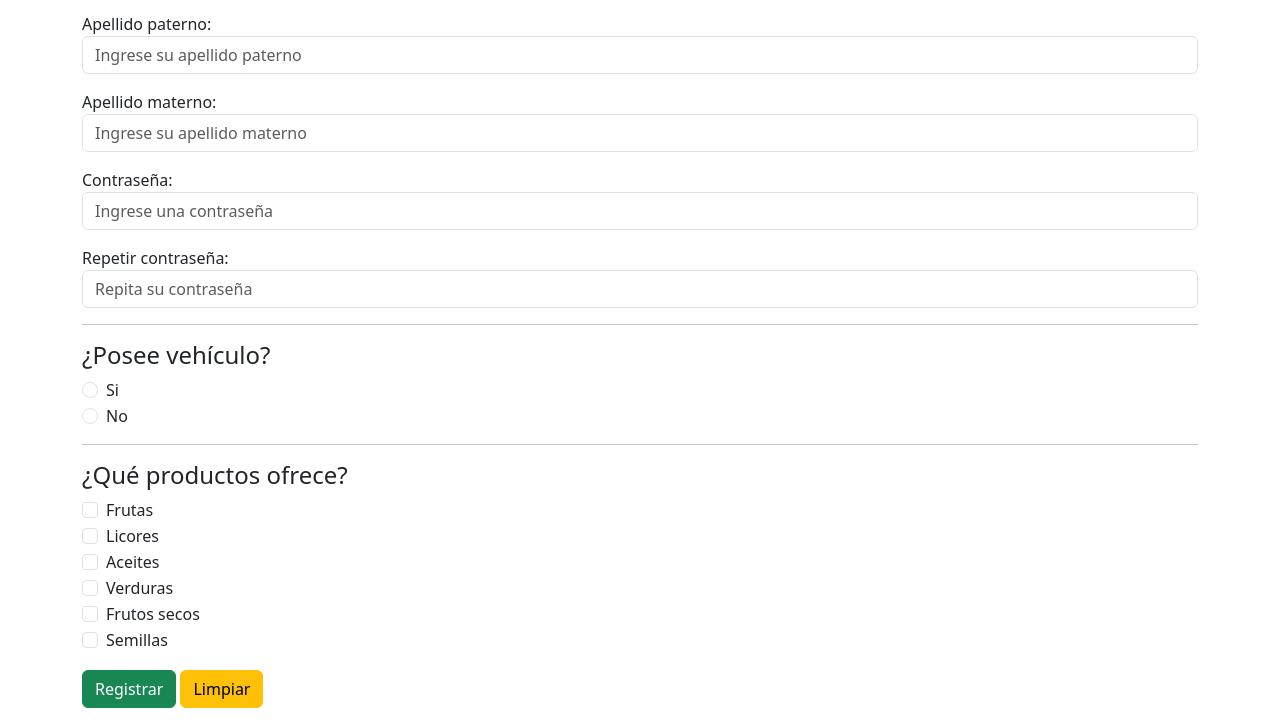
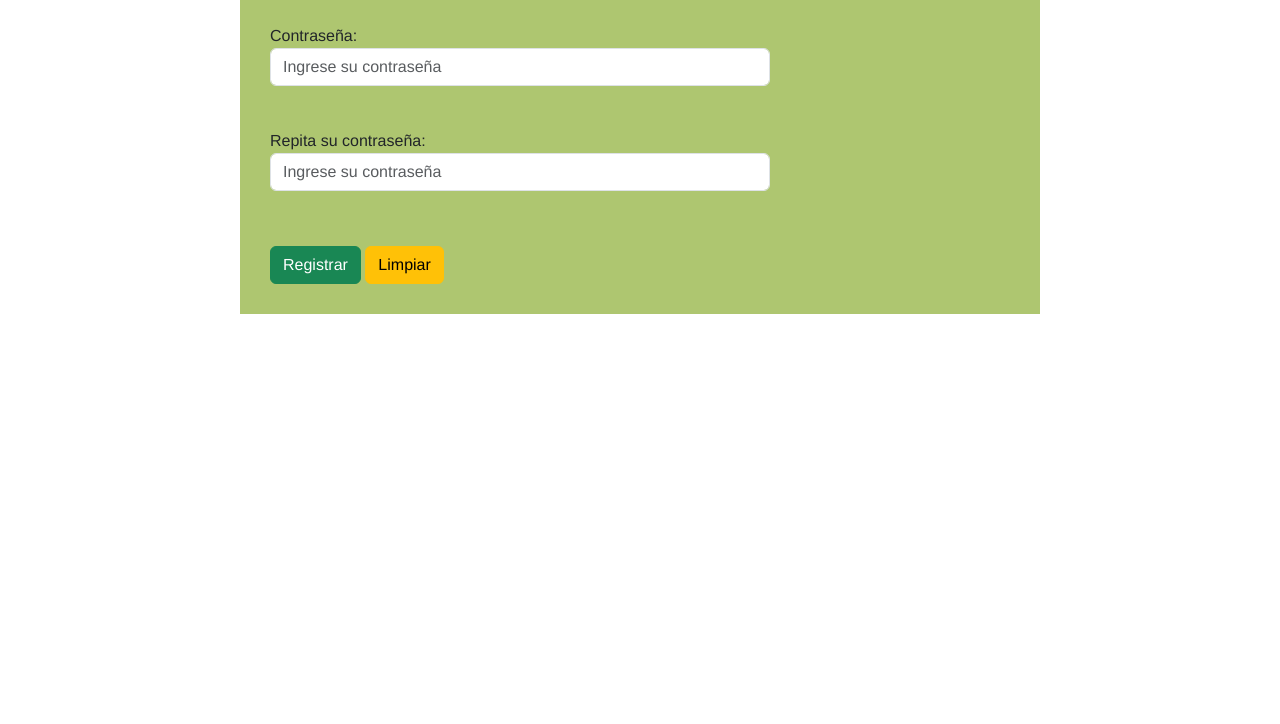
Before and after one commit to IgnacioAntGP/Exp1_GonzalezP_Zamora_008D, a plain HTML site: page registro_distribuidores.html in a window 1280 px wide. Shown: the part 171-895 px from the top of the page. After the commit the page ends 800 px from the top, so only its background shows below. Drawn offline with nearby package versions, Linux system fonts and the light colour scheme.

Commit message:
Validando con JQ Validate, revisar comentarios en el css, js y login.html

```diff
--- a/css/formularios.css
+++ b/css/formularios.css
@@ -5,9 +5,17 @@
     font-family: 'Franklin Gothic Medium', 'Arial Narrow', Arial, sans-serif;
 }
 
+/*Añadir un fondo de imagen a los formularios, la imagen está en \img\fondo_valle_colchagua.jpg*/
+
 .contenedor-form{
     background-color: #AEC670;
     margin-top: 15%;
+    width: 800px;
+    padding: 30px;
+}
+.contenedor-form-distrb{
+    background-color: #AEC670;
+    margin: auto;
     width: 800px;
     padding: 30px;
 }
--- a/js/validate.js
+++ b/js/validate.js
@@ -1,26 +1,21 @@
-
-
-
-
-/*
-    POR TESTEAR AÚN
-$().ready(function(){
-    $("#form-login").validate({
+//Funciona correctamente, añadir el resto de campos y validaciones
+$(function(){
+    $("#form-distrb").validate({
         //Reglas de validación
         rules:{
-            nomb_usuario:{
+            // NAME del INPUT
+            nombre:{
                 required: true,
-                minlenght: 6
+                minlength: 3
             },
-            contraseña:{
+            pass1: "required",
+            pass2:{
                 required: true,
-                minlenght: 6
+                equalTo: "#pass1"
             }
         },
         messages:{
-            nomb_usuario: "Ingrese su nombre de usuario porfavor",
-            contraseña: "Ingrese su contraseña porfavor"
+            nombre: "Debe ingresar un mínimo de 3 caracteres"
         }
     });
 });
-*/
--- a/registro_distribuidores.html
+++ b/registro_distribuidores.html
@@ -6,71 +6,24 @@
     <title>Formulario de registro - distribuidor</title>
     <link href="https://cdn.jsdelivr.net/npm/bootstrap@5.3.3/dist/css/bootstrap.min.css" rel="stylesheet">
     <link rel="icon" href="img/favicon1.jpg" type="image/x-icon">
+    <link href="css/formularios.css" rel="stylesheet">
 </head>
 <body>
-    <div class="container">
-        <hr>
+    <!--Rehacer el formulario-->
+    <div class="container contenedor-form-distrb" >
         <h1>Formulario de postulacion a distribuidor</h1>
-        <form id="form-distrib">
-            <label for="nomb" class="form-control-label mt-3">Nombre:</label>
-            <input type="text" class="form-control" id="nomb" name="nomb" placeholder="Ingrese su nombre" required autofocus>
-
-            <label for="appat" class="form-control-label mt-3">Apellido paterno:</label>
-            <input type="text" class="form-control" id="appat" name="appat" placeholder="Ingrese su apellido paterno" required>
-
-            <label for="apmat" class="form-control-label mt-3">Apellido materno:</label>
-            <input type="text" class="form-control" id="apmat" name="apmat" placeholder="Ingrese su apellido materno" required>
-
-            <label for="contraseña" class="form-control-label mt-3">Contraseña:</label>
-            <input type="password" class="form-control" id="contraseña" name="contraseña" placeholder="Ingrese una contraseña" required>
-
-            <label for="contraseña" class="form-control-label mt-3">Repetir contraseña:</label>
-            <input type="password" class="form-control" id="repet-contraseña" name="repet-contraseña" placeholder="Repita su contraseña" required>
-            <hr>
-
-            <h4>¿Posee vehículo?</h4>
-            <div class="form-check">
-                <label for="vehiculo-si">Si</label>
-                <input type="radio" class="form-check-input" id="vehiculo-si" name="optVehiculo" value="si">
-            </div>
-            <div class="form-check">
-                <label for="vehiculo-no">No</label>
-                <input type="radio" class="form-check-input" id="vehiculo-no" name="optVehiculo" value="no">
-            </div>
-            <hr>
-
-            <h4>¿Qué productos ofrece?</h4>
-            <div class="form-check">
-                <label for="fruta">Frutas</label>
-                <input type="checkbox" class="form-check-input" id="fruta" name="fruta" value="Frutas">
-            </div>
-
-            <div class="form-check">
-                <label for="licor">Licores</label>
-                <input type="checkbox" class="form-check-input" id="licor" name="licor" value="Licores">
-            </div>
-
-            <div class="form-check">
-                <label for="aceite">Aceites</label>
-                <input type="checkbox" class="form-check-input" id="aceite" name="aceite" value="Aceites">
-            </div>
-
-            <div class="form-check">
-                <label for="verdura">Verduras</label>
-                <input type="checkbox" class="form-check-input" id="verdura" name="verdura" value="Verduras">
-            </div>
-
-            <div class="form-check">
-                <label for="fruto-seco">Frutos secos</label>
-                <input type="checkbox" class="form-check-input" id="fruto-seco" name="fruto-seco" value="Frutos secos">
-            </div>
-
-            <div class="form-check ">
-                <label for="semilla">Semillas</label>
-                <input type="checkbox" class="form-check-input" id="semilla" name="semilla" value="Semillas">
-            </div>
-            <input type="submit" class="btn btn-success mt-3 mb-3" value="Registrar">
-            <input type="reset" class="btn btn-warning mt-3 mb-3" value="Limpiar">
+        <form id="form-distrb" action= "#" method="POST">
+            <label for="nombre" class="form-control-label mt-1">Nombre:</label>
+            <input type="text" id="nombre" name="nombre" class="form-control" placeholder="Ingrese su nombre">
+            <br>
+            <label for="pass1" class="form-control-label mt-1">Contraseña:</label>
+            <input type="password" id="pass1" name="pass1" class="form-control" placeholder="Ingrese su contraseña">
+            <br>
+            <label for="pass2" class="form-control-label mt-1">Repita su contraseña:</label>
+            <input type="password" id="pass2" name="pass2" class="form-control" placeholder="Ingrese su contraseña">
+            <br>
+            <input type="submit" class="btn btn-success mt-3" id="registrar_distrb" value="Registrar">
+            <input type="reset" class="btn btn-warning mt-3" value="Limpiar">
         </form>
     </div>
     <script src="https://cdn.jsdelivr.net/npm/bootstrap@5.3.3/dist/js/bootstrap.bundle.min.js"></script>
```
Also changed, not shown: login.html (+1 -1 lines), img/fondo_valle_colchagua.jpg (added).
